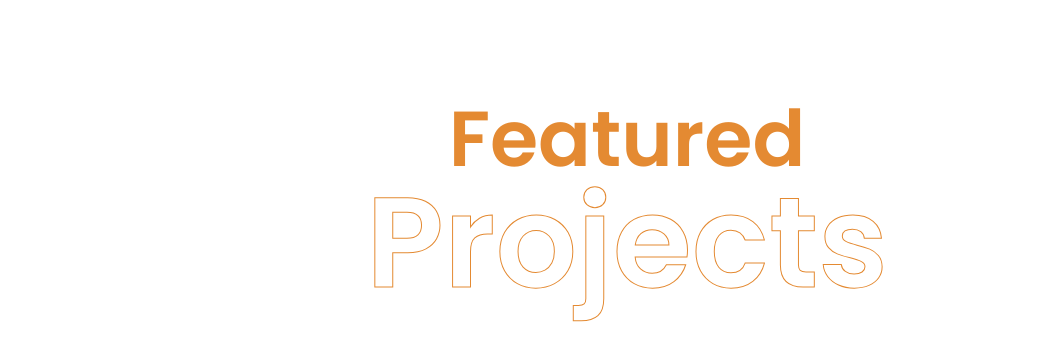
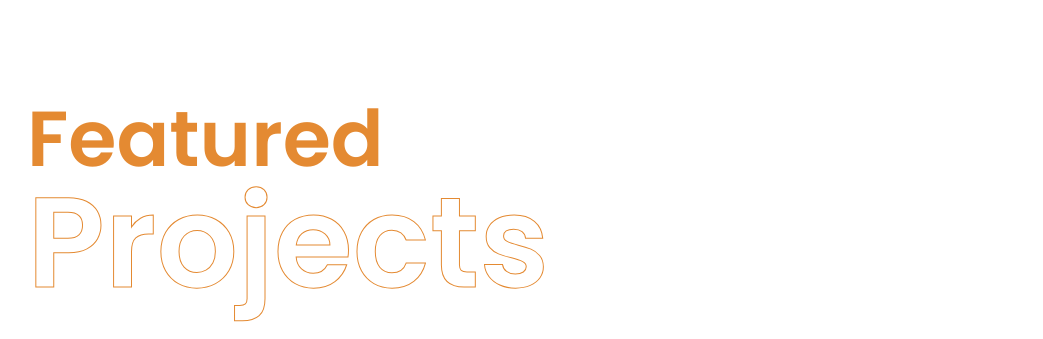
Before and after one commit to Axelito02/TriGenius-Studios, a React (Vite) app: page / in a window 1280 px wide. Shown: the part 1180-1519 px from the top of the page, without its empty margins (88-1131 px from the left). Built offline with nearby package versions, Linux system fonts and the light colour scheme.

Commit message:
changes in BIG TITLES

```diff
--- a/src/components/FeaturedProjects/FeaturedProjects.css
+++ b/src/components/FeaturedProjects/FeaturedProjects.css
@@ -8,8 +8,9 @@
 
 .FeaturedTittle{
     width: 600px;
-    margin-left: 150px;
     margin-top: 30px;
+    margin-left: -550px;
+    text-align: left;
 }
 
 .FeaturedTittle h2{
--- a/src/pages/ProjectsPage/ProjectsPage.css
+++ b/src/pages/ProjectsPage/ProjectsPage.css
@@ -9,4 +9,6 @@ section {
 .FeaturedTittle{
     width: 600px;
     margin-top: 200px;
+    margin-left: -350px;
+    text-align: left;
 }
```
